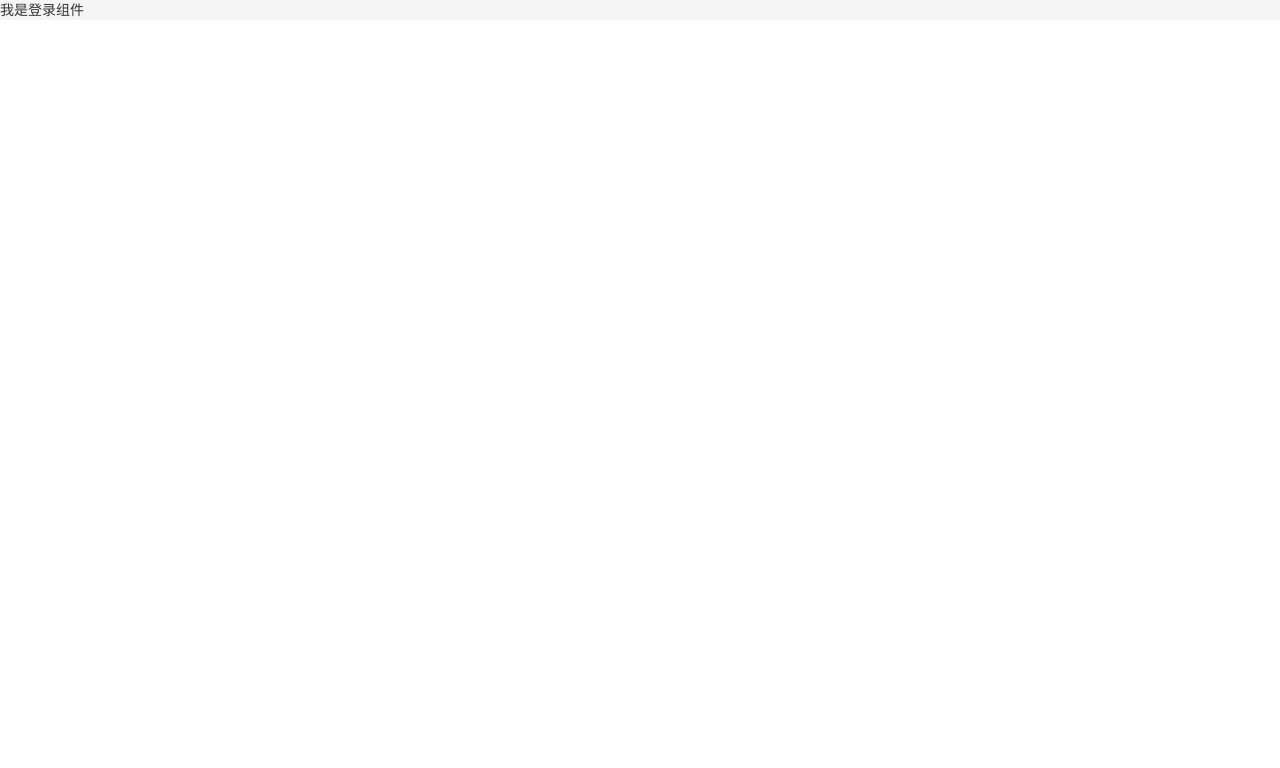
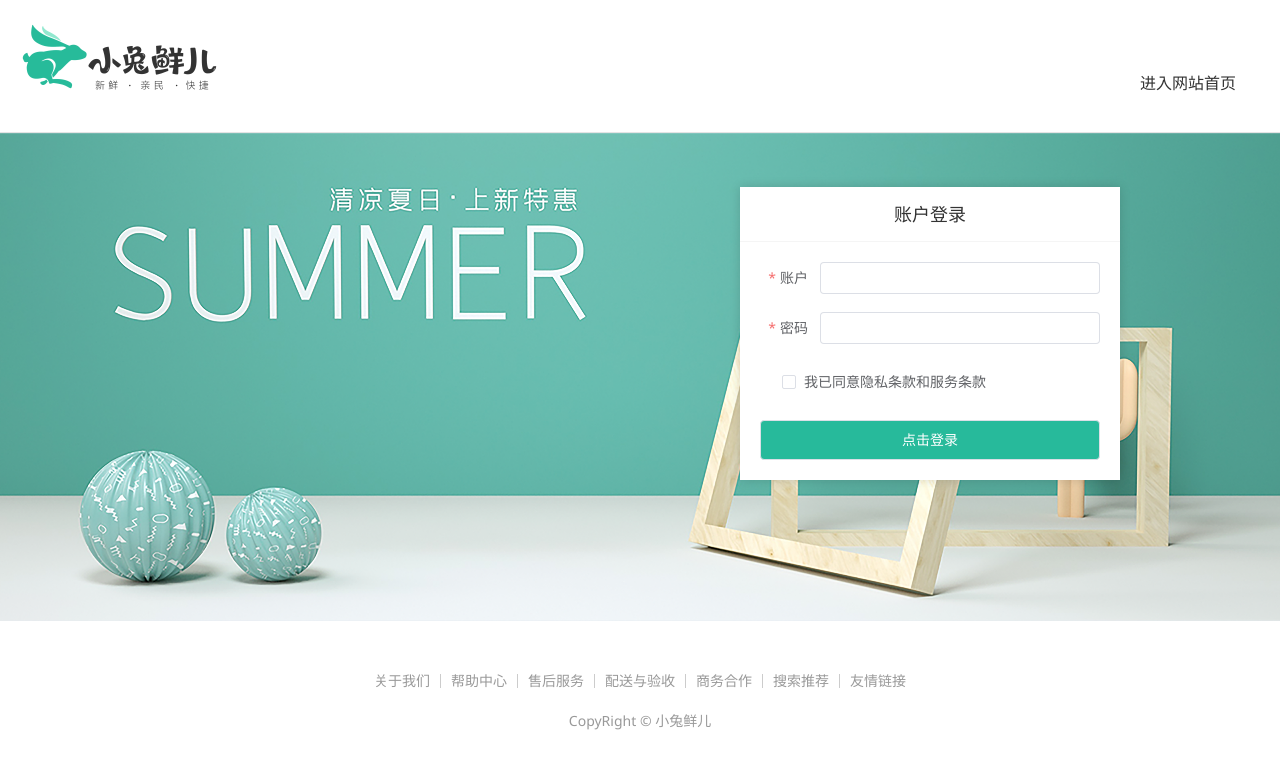
Before and after one commit to denghuangyao/vue-rabbit, a Vue app: page /login in a window 1280 px wide. Shown: the top 768 px of the page. Built offline with nearby package versions, Linux system fonts and the light colour scheme; a small style sheet from the web is missing.

Commit message:
登录流程和接口请求优化

```diff
--- a/auto-imports.d.ts
+++ b/auto-imports.d.ts
@@ -6,5 +6,5 @@
 // biome-ignore lint: disable
 export {}
 declare global {
-
+  const ElMessage: typeof import('element-plus/es')['ElMessage']
 }
--- a/components.d.ts
+++ b/components.d.ts
@@ -13,6 +13,10 @@
     ElButton: typeof import('element-plus/es')['ElButton']
     ElCarousel: typeof import('element-plus/es')['ElCarousel']
     ElCarouselItem: typeof import('element-plus/es')['ElCarouselItem']
+    ElCheckbox: typeof import('element-plus/es')['ElCheckbox']
+    ElForm: typeof import('element-plus/es')['ElForm']
+    ElFormItem: typeof import('element-plus/es')['ElFormItem']
+    ElInput: typeof import('element-plus/es')['ElInput']
     ElPopconfirm: typeof import('element-plus/es')['ElPopconfirm']
     ElTabPane: typeof import('element-plus/es')['ElTabPane']
     ElTabs: typeof import('element-plus/es')['ElTabs']
--- a/package.json
+++ b/package.json
@@ -16,6 +16,7 @@
     "axios": "^1.8.4",
     "element-plus": "^2.9.6",
     "pinia": "^3.0.1",
+    "pinia-plugin-persistedstate": "^4.2.0",
     "vue": "^3.5.13",
     "vue-router": "^4.5.0"
   },
--- /dev/null
+++ b/src/apis/login.ts
@@ -0,0 +1,9 @@
+import httpInstance from "@/utils/http";
+import type { LoginData,User } from "@/types";
+export function loginAPI({account,password}:LoginData){
+    return httpInstance<User>({
+        url:"/login",
+        method:"POST",
+        data:{account,password}
+    })
+}
--- a/src/main.ts
+++ b/src/main.ts
@@ -1,7 +1,9 @@
 // import './assets/main.css'
+import 'element-plus/theme-chalk/el-message.css'
 import { createApp } from 'vue'
 /* 引入createPinia，用于创建pinia */
 import { createPinia } from 'pinia'
+import piniaPluginPersistedstate from 'pinia-plugin-persistedstate'
 import App from './App.vue'
 import "@/styles/common.scss";
 import router from '@/router';
@@ -9,6 +11,7 @@
 import componentPlugin from "@/components"
 /* 创建pinia */
 const pinia = createPinia()
+pinia.use(piniaPluginPersistedstate);
 const app = createApp(App);
 app.use(componentPlugin)
 app.use(imgLazyPlugin)
--- /dev/null
+++ b/src/store/user.ts
@@ -0,0 +1,28 @@
+import { loginAPI } from "@/apis/login";
+import { defineStore } from "pinia";
+import { ref } from "vue";
+import { useRouter } from "vue-router";
+import { ElMessage } from "element-plus";
+import type { User } from "@/types"
+export default defineStore(
+  "user",
+  () => {
+    let userInfo = ref<User>({});
+    const router = useRouter();
+    const doLogin = async (account: string, password: string) => {
+      let { result } = await loginAPI({ account, password });
+      console.log("-result-", result);
+      userInfo.value = result;
+      ElMessage({ type: "success", message: "登录成功" });
+      router.replace("/");
+    };
+    const clearUserInfo = () => {
+        userInfo.value = {};
+        console.log("userInfo", userInfo);
+    };
+    return { userInfo, doLogin, clearUserInfo };
+  },
+  {
+    persist: true,
+  }
+);
--- a/src/views/Login/index.vue
+++ b/src/views/Login/index.vue
@@ -1,3 +1,328 @@
+<script setup lang="ts">
+import {reactive,ref} from "vue"
+import type { LoginData } from "@/types";
+import type { FormRules,FormInstance } from 'element-plus';
+import useUserStore from "@/store/user";
+type RuleForm = LoginData & {
+    agree:boolean
+}
+let form =  reactive<RuleForm>({
+    account:"",
+    password:"",
+    agree:false
+});
+const checkAgree = (rule: any, value: any, callback: any)=>{
+    if (value) {
+        callback();
+    } else {
+        callback(new Error('请勾选用户协议'));
+    }
+}
+let rules = reactive<FormRules<RuleForm>>({
+    account: { required: true, message: '用户名不能为空', trigger: 'blur' },
+    password:[
+        { required: true, message: '密码不能为空', trigger: 'blur' },
+        { min: 6, max: 14, message: '密码应为6到14个字符', trigger: 'blur' },
+    ],
+    agree:{ validator: checkAgree, trigger: 'blur' }
+});
+let formRef = ref<FormInstance>();
+const userStore = useUserStore();
+const doLogin = async ()=>{
+    await formRef.value?.validate(async (valid:boolean) => {
+        if (valid) {
+            let {account,password} = form;
+            await userStore.doLogin(account,password);
+            formRef.value?.resetFields();
+
+        }
+    })
+}
+
+</script>
+
+
 <template>
-    我是登录组件
+  <div>
+    <header class="login-header">
+      <div class="container m-top-20">
+        <h1 class="logo">
+          <RouterLink to="/">小兔鲜</RouterLink>
+        </h1>
+        <RouterLink class="entry" to="/">
+          进入网站首页
+          <i class="iconfont icon-angle-right"></i>
+          <i class="iconfont icon-angle-right"></i>
+        </RouterLink>
+      </div>
+    </header>
+    <section class="login-section">
+      <div class="wrapper">
+        <nav>
+          <a href="javascript:;">账户登录</a>
+        </nav>
+        <div class="account-box">
+          <div class="form">
+            <el-form :model="form" :rules="rules" ref="formRef" label-position="right" label-width="60px" status-icon>
+              <el-form-item prop="account"  label="账户">
+                <el-input v-model="form.account" clearable/>
+              </el-form-item>
+              <el-form-item prop="password" type="password" label="密码">
+                <el-input v-model="form.password" clearable/>
+              </el-form-item>
+              <el-form-item label-width="22px" prop="agree">
+                <el-checkbox v-model="form.agree" size="large">
+                  我已同意隐私条款和服务条款
+                </el-checkbox>
+              </el-form-item>
+              <el-button @click="doLogin" size="large" class="subBtn">点击登录</el-button>
+            </el-form>
+          </div>
+        </div>
+      </div>
+    </section>
+
+    <footer class="login-footer">
+      <div class="container">
+        <p>
+          <a href="javascript:;">关于我们</a>
+          <a href="javascript:;">帮助中心</a>
+          <a href="javascript:;">售后服务</a>
+          <a href="javascript:;">配送与验收</a>
+          <a href="javascript:;">商务合作</a>
+          <a href="javascript:;">搜索推荐</a>
+          <a href="javascript:;">友情链接</a>
+        </p>
+        <p>CopyRight &copy; 小兔鲜儿</p>
+      </div>
+    </footer>
+  </div>
 </template>
+
+<style scoped lang='scss'>
+.login-header {
+  background: #fff;
+  border-bottom: 1px solid #e4e4e4;
+
+  .container {
+    display: flex;
+    align-items: flex-end;
+    justify-content: space-between;
+  }
+
+  .logo {
+    width: 200px;
+
+    a {
+      display: block;
+      height: 132px;
+      width: 100%;
+      text-indent: -9999px;
+      background: url("@/assets/images/logo.png") no-repeat center 18px / contain;
+    }
+  }
+
+  .sub {
+    flex: 1;
+    font-size: 24px;
+    font-weight: normal;
+    margin-bottom: 38px;
+    margin-left: 20px;
+    color: #666;
+  }
+
+  .entry {
+    width: 120px;
+    margin-bottom: 38px;
+    font-size: 16px;
+
+    i {
+      font-size: 14px;
+      color: $xtxColor;
+      letter-spacing: -5px;
+    }
+  }
+}
+
+.login-section {
+  background: url('@/assets/images/login-bg.png') no-repeat center / cover;
+  height: 488px;
+  position: relative;
+
+  .wrapper {
+    width: 380px;
+    background: #fff;
+    position: absolute;
+    left: 50%;
+    top: 54px;
+    transform: translate3d(100px, 0, 0);
+    box-shadow: 0 0 10px rgba(0, 0, 0, 0.15);
+
+    nav {
+      font-size: 14px;
+      height: 55px;
+      margin-bottom: 20px;
+      border-bottom: 1px solid #f5f5f5;
+      display: flex;
+      padding: 0 40px;
+      text-align: right;
+      align-items: center;
+
+      a {
+        flex: 1;
+        line-height: 1;
+        display: inline-block;
+        font-size: 18px;
+        position: relative;
+        text-align: center;
+      }
+    }
+  }
+}
+
+.login-footer {
+  padding: 30px 0 50px;
+  background: #fff;
+
+  p {
+    text-align: center;
+    color: #999;
+    padding-top: 20px;
+
+    a {
+      line-height: 1;
+      padding: 0 10px;
+      color: #999;
+      display: inline-block;
+
+      ~a {
+        border-left: 1px solid #ccc;
+      }
+    }
+  }
+}
+
+.account-box {
+  .toggle {
+    padding: 15px 40px;
+    text-align: right;
+
+    a {
+      color: $xtxColor;
+
+      i {
+        font-size: 14px;
+      }
+    }
+  }
+
+  .form {
+    padding: 0 20px 20px 20px;
+
+    &-item {
+      margin-bottom: 28px;
+
+      .input {
+        position: relative;
+        height: 36px;
+
+        >i {
+          width: 34px;
+          height: 34px;
+          background: #cfcdcd;
+          color: #fff;
+          position: absolute;
+          left: 1px;
+          top: 1px;
+          text-align: center;
+          line-height: 34px;
+          font-size: 18px;
+        }
+
+        input {
+          padding-left: 44px;
+          border: 1px solid #cfcdcd;
+          height: 36px;
+          line-height: 36px;
+          width: 100%;
+
+          &.error {
+            border-color: $priceColor;
+          }
+
+          &.active,
+          &:focus {
+            border-color: $xtxColor;
+          }
+        }
+
+        .code {
+          position: absolute;
+          right: 1px;
+          top: 1px;
+          text-align: center;
+          line-height: 34px;
+          font-size: 14px;
+          background: #f5f5f5;
+          color: #666;
+          width: 90px;
+          height: 34px;
+          cursor: pointer;
+        }
+      }
+
+      >.error {
+        position: absolute;
+        font-size: 12px;
+        line-height: 28px;
+        color: $priceColor;
+
+        i {
+          font-size: 14px;
+          margin-right: 2px;
+        }
+      }
+    }
+
+    .agree {
+      a {
+        color: #069;
+      }
+    }
+
+    .btn {
+      display: block;
+      width: 100%;
+      height: 40px;
+      color: #fff;
+      text-align: center;
+      line-height: 40px;
+      background: $xtxColor;
+
+      &.disabled {
+        background: #cfcdcd;
+      }
+    }
+  }
+
+  .action {
+    padding: 20px 40px;
+    display: flex;
+    justify-content: space-between;
+    align-items: center;
+
+    .url {
+      a {
+        color: #999;
+        margin-left: 10px;
+      }
+    }
+  }
+}
+
+.subBtn {
+  background: $xtxColor;
+  width: 100%;
+  color: #fff;
+}
+</style>
```
Also changed, not shown: src/types/index.ts (+7 -0 lines), src/utils/http.ts (+31 -9 lines), src/views/Layout/components/LayoutNav.vue (+14 -5 lines), 1 other file (tests, documents, lock files or other folders).
